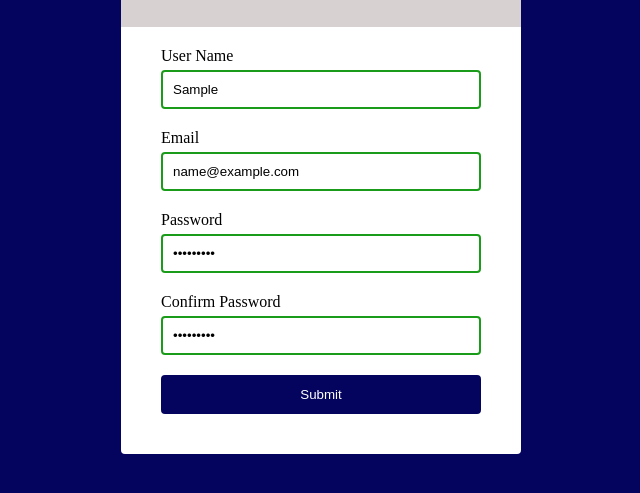
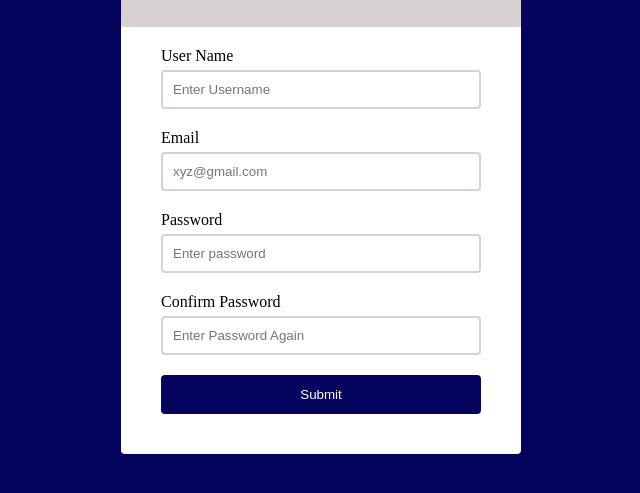
Before and after one commit to Bharati-Garg/Validation-Form, a plain HTML site: page index.html in a window 1280 px wide. Both pictures are taken after typing "Sample", "name@example.com", "Sample123", "Sample123" into the empty fields and a click on the button "Submit". Shown: the part 203-696 px from the top of the page, without its empty margins (319-959 px from the left). Drawn offline with Linux system fonts and the light colour scheme.

Commit message:
js file complete

```diff
--- a/index.html
+++ b/index.html
@@ -14,22 +14,22 @@
         <form class="form">
             <div class="form-control">
                 <label for="username" name="username">User Name</label>
-                <input id="txtUserName" type="text" name="username">
+                <input id="txtUserName" type="text" name="username"  placeholder="Enter Username" >
                 <small>Error Message</small>
             </div>
             <div class="form-control">
                 <label for="email" name="email">Email</label>
-                <input id="txtEmail" type="email" name="email">
+                <input id="txtEmail" type="email" name="email"  placeholder="xyz@gmail.com" >
                 <small>Error Message</small>
             </div>
             <div class="form-control">
                 <label for="pwd" name="pwd">Password</label>
-                <input id="txtPwd" type="password" name="pwd">
+                <input id="txtPwd" type="password" name="pwd" placeholder="Enter password">
                 <small>Error Message</small>
             </div>
             <div class="form-control">
                 <label for="conpwd" name="conpwd">Confirm Password</label>
-                <input id="txtConPwd" type="password" name="conpwd">
+                <input id="txtConPwd" type="password" name="conpwd"  placeholder="Enter Password Again" >
                 <small>Error Message</small>
             </div>
             <div class="form-control">
--- a/script.js
+++ b/script.js
@@ -27,25 +27,44 @@ function validateInput() {
   }
 
   //password
-  if(pwd.value.trim()===""){
-      onError(pwd,"password cannot be empty");
-   }
+  if (pwd.value.trim() === "") {
+    onError(pwd, "password cannot be empty");
+  } else {
+    onSuccess(pwd);
+  }
 
-  else{
-       onSuccess(pwd);
-    }
-
-
-    //confirm password
+  //confirm password
   if (conPwd.value.trim() === "") {
     onError(conPwd, "password cannot be empty");
   } else {
-     if(pwd.value.trim() !== conPwd.value.trim()) {
+    if (pwd.value.trim() !== conPwd.value.trim()) {
       onError(conPwd, "Password & Confirm password not matching");
     } else {
       onSuccess(conPwd);
+
+      const formData = {
+        username: userName.value,
+        email: email.value,
+        password: pwd.value,
+        confirmPassword: conPwd.value,
+      };
+
+      formValues.push(formData);
+      form.reset();
+
       alert("form submitted successfully!");
       console.log("Form Inputs:", formValues);
+
+      //add form control class
+      const usernameClass = txtUserName.parentElement;
+      const emailClass = txtEmail.parentElement;
+      const passwordClass = txtPwd.parentElement;
+      const password2Class = txtConPwd.parentElement;
+
+      usernameClass.className = "form-control";
+      emailClass.className = "form-control";
+      passwordClass.className = "form-control";
+      password2Class.className = "form-control";
     }
   }
 }
@@ -53,20 +72,7 @@ function validateInput() {
 document.querySelector("button").addEventListener("click", (event) => {
   event.preventDefault();
   validateInput();
-
-  const formData = {
-    username: userName.value,
-    email: email.value,
-    password: pwd.value,
-    confirmPassword: conPwd.value
-  };
-
-  formValues.push(formData);
-
 });
-
-
-
 
 function onSuccess(input) {
   let parent = input.parentElement;
--- a/style.css
+++ b/style.css
@@ -33,6 +33,8 @@ body{
     position: relative;
 }
 
+
+
 .form-control label{
     display: inline-block;
     margin-bottom: 5px;
@@ -45,16 +47,35 @@ body{
     border-radius: 4px;
     border: 2px solid #d8d1d1;
 }
+
+
 .form-control.success input{
     border: 2px solid rgb(26, 156, 26);
 }
 .form-control.error input{
     border: 2px solid rgb(245, 70, 70);
 }
+.form-control:after {
+  content: "\2713";
+  font-size: 1.5rem;
+  opacity: 0;
+  color: var(--checkmark-color);
+  position: absolute;
+  top: 50%;
+  right: 10px;
+  transform: translateY(-30%);
+  transition: all ease 0.4s;
+}
+.form-control.success:after {
+  opacity: 1;
+  transform: translateY(-50%);
+}
+
 .form-control small{
     position: absolute;
     margin: 3px;
     visibility: hidden;
+    color: red;
 }
 
 button{
```
